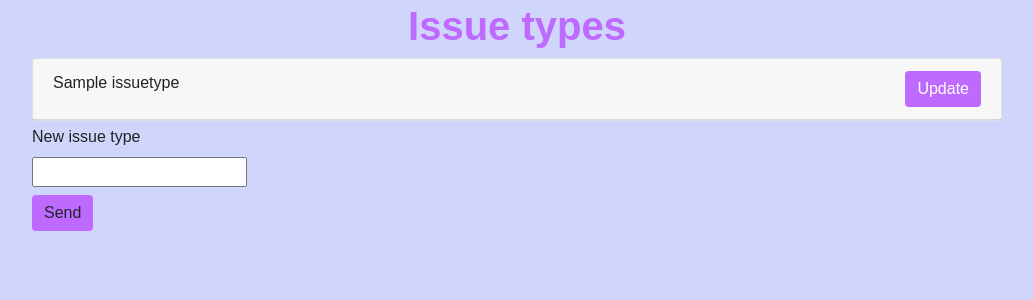
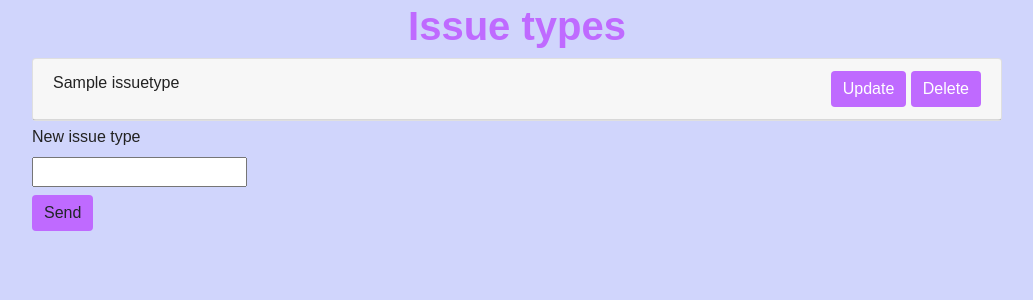
Before and after one commit to obi-1-konobe/issue_tracker, a Django app: page /issue_types in a window 1280 px wide. Shown: the part 28-328 px from the top of the page, without its empty margins (123-1156 px from the left). Run offline with Django 3.2, Linux system fonts and the light colour scheme; tables that the repository leaves empty hold one stand-in row (values such as "Sample post"); some libraries are stand-ins or nearby versions.

Commit message:
создано представление IssueTypeDeleteView

```diff
--- a/issue_tracker/issue_tracker/urls.py
+++ b/issue_tracker/issue_tracker/urls.py
@@ -24,5 +24,6 @@ urlpatterns = [
     path('issue/<int:issue_pk>', views.IssueView.as_view(), name='issue'),
     path('issue_types', views.IssueTypesView.as_view(), name='issue_types'),
     path('issue_types/create', views.IssueTypeCreateView.as_view(), name='create_issue_type'),
-    path('issue_types/<int:issue_type_pk>', views.IssueTypeUpdateView.as_view(), name='update_issue_type'),
+    path('issue_types/<int:issue_type_pk>/update', views.IssueTypeUpdateView.as_view(), name='update_issue_type'),
+    path('issue_types/<int:issue_type_pk>/delete', views.IssueTypeDeleteView.as_view(), name='delete_issue_type'),
 ]
--- a/issue_tracker/webapp/templates/issue_types.html
+++ b/issue_tracker/webapp/templates/issue_types.html
@@ -9,7 +9,10 @@
         <div class="card mb-1">
           <div class="card-header d-flex justify-content-between">
             <span>{{ issue_type.name }}</span>
-              <a href="{% url 'update_issue_type' issue_type.pk%}" class="btn btn-primary">Update</a>
+            <div>
+                <a href="{% url 'update_issue_type' issue_type.pk%}" class="btn btn-primary">Update</a>
+                <a href="{% url 'delete_issue_type' issue_type.pk%}" class="btn btn-primary">Delete</a>
+            </div>
           </div>
         </div>
     {% endfor %}
--- a/issue_tracker/webapp/views.py
+++ b/issue_tracker/webapp/views.py
@@ -71,3 +71,11 @@ class IssueTypeUpdateView(View):
             return redirect('issue_types')
         else:
             return render(request, 'update_issue_type.html', context={'form': form, 'issue_type': issue_type})
+
+
+class IssueTypeDeleteView(View):
+
+    def get(self, request, *args, **kwargs):
+        issue_type = get_object_or_404(IssueType, pk=kwargs['issue_type_pk'])
+        issue_type.delete()
+        return redirect('issue_types')
```
